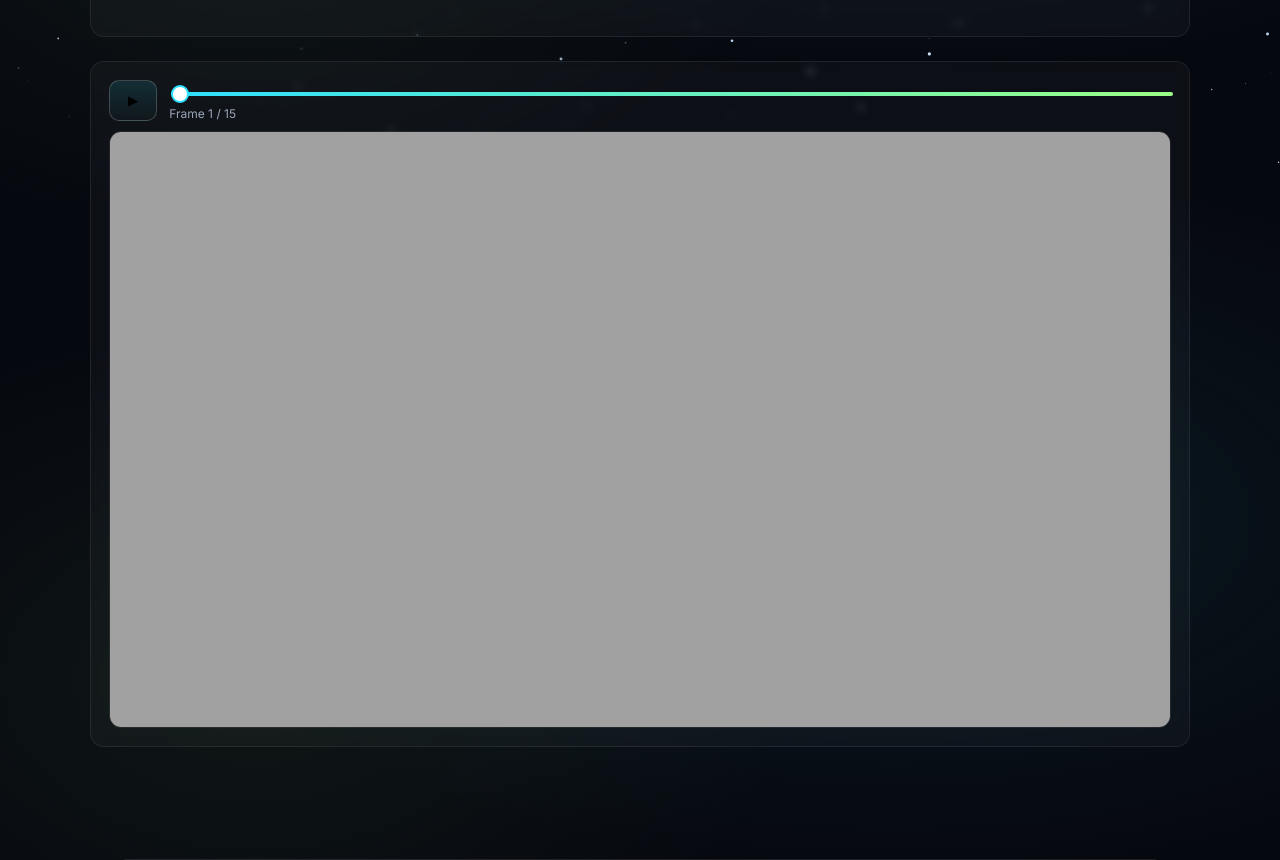
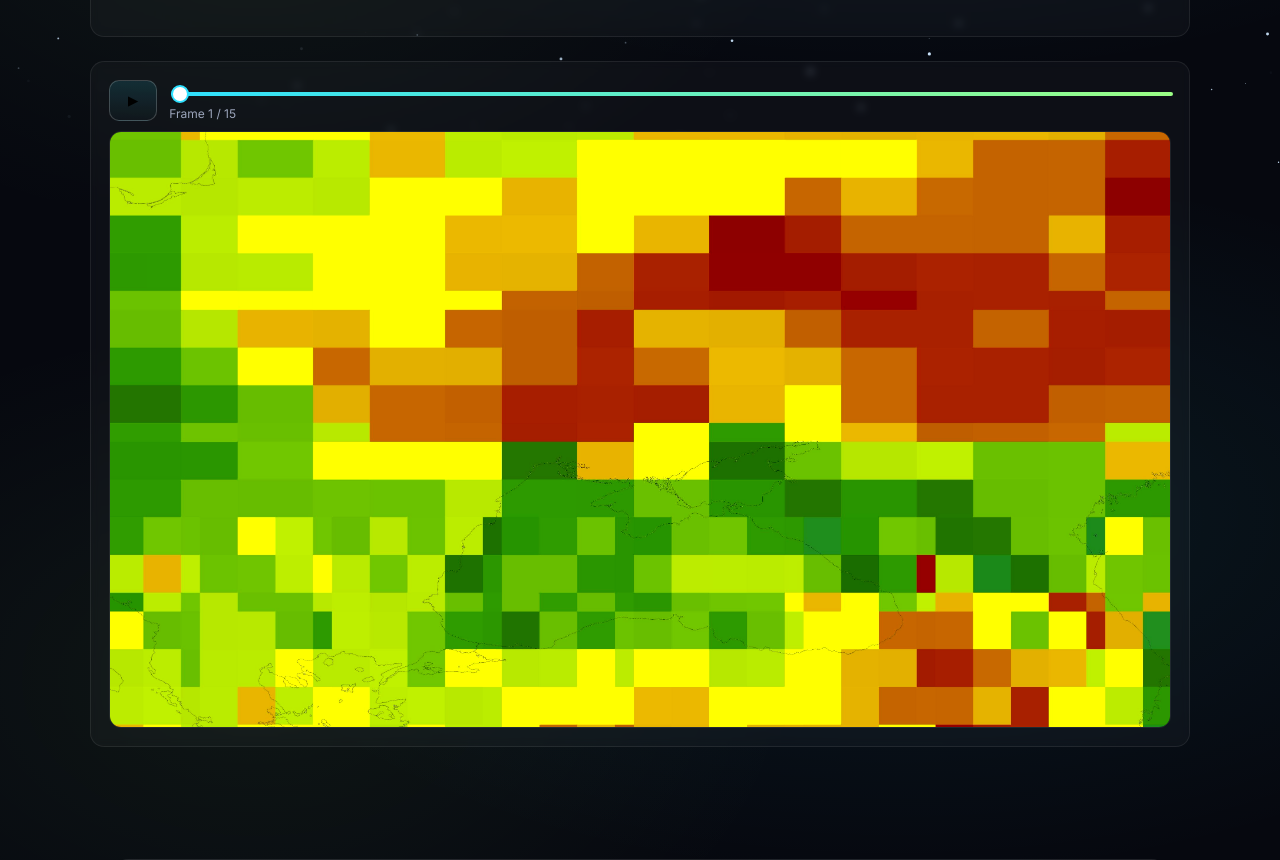
Before and after one commit to ReSingularity/Terra-25-Five-Eyes-on-Earth, a Vue app: page /#/instrument/ceres in a window 1280 px wide. Shown: the part 600-1460 px from the top of the page. Built offline with nearby package versions, Linux system fonts and the light colour scheme.

Commit message:
fix: remove unnecessary slash in data path for image frames in CERES, MISR, MODIS, and MOPITT components

```diff
--- a/src/components/CERES.vue
+++ b/src/components/CERES.vue
@@ -16,5 +16,5 @@
 import AnimMap from './AnimMap.vue'
 
 const base = import.meta.env.BASE_URL
-const frames = Array.from({ length: 15 }, (_, i) => `${base}/data/ceres/${String(i)}.jpg`)
+const frames = Array.from({ length: 15 }, (_, i) => `${base}data/ceres/${String(i)}.jpg`)
 </script>
--- a/src/components/MISR.vue
+++ b/src/components/MISR.vue
@@ -20,5 +20,5 @@
 import AnimMap from './AnimMap.vue'
 
 const base = import.meta.env.BASE_URL
-const frames = Array.from({ length: 7 }, (_, i) => `${base}/data/misr/${String(i)}.jpg`)
+const frames = Array.from({ length: 7 }, (_, i) => `${base}data/misr/${String(i)}.jpg`)
 </script>
--- a/src/components/MODIS.vue
+++ b/src/components/MODIS.vue
@@ -16,5 +16,5 @@
 import AnimMap from './AnimMap.vue'
 
 const base = import.meta.env.BASE_URL
-const frames = Array.from({ length: 22 }, (_, i) => `${base}/data/modis/${String(i)}.jpg`)
+const frames = Array.from({ length: 22 }, (_, i) => `${base}data/modis/${String(i)}.jpg`)
 </script>
--- a/src/components/MOPITT.vue
+++ b/src/components/MOPITT.vue
@@ -14,5 +14,5 @@
 import AnimMap from './AnimMap.vue'
 
 const base = import.meta.env.BASE_URL
-const frames = Array.from({ length: 5 }, (_, i) => `${base}/data/mopitt/${String(i)}.jpg`)
+const frames = Array.from({ length: 5 }, (_, i) => `${base}data/mopitt/${String(i)}.jpg`)
 </script>
```
